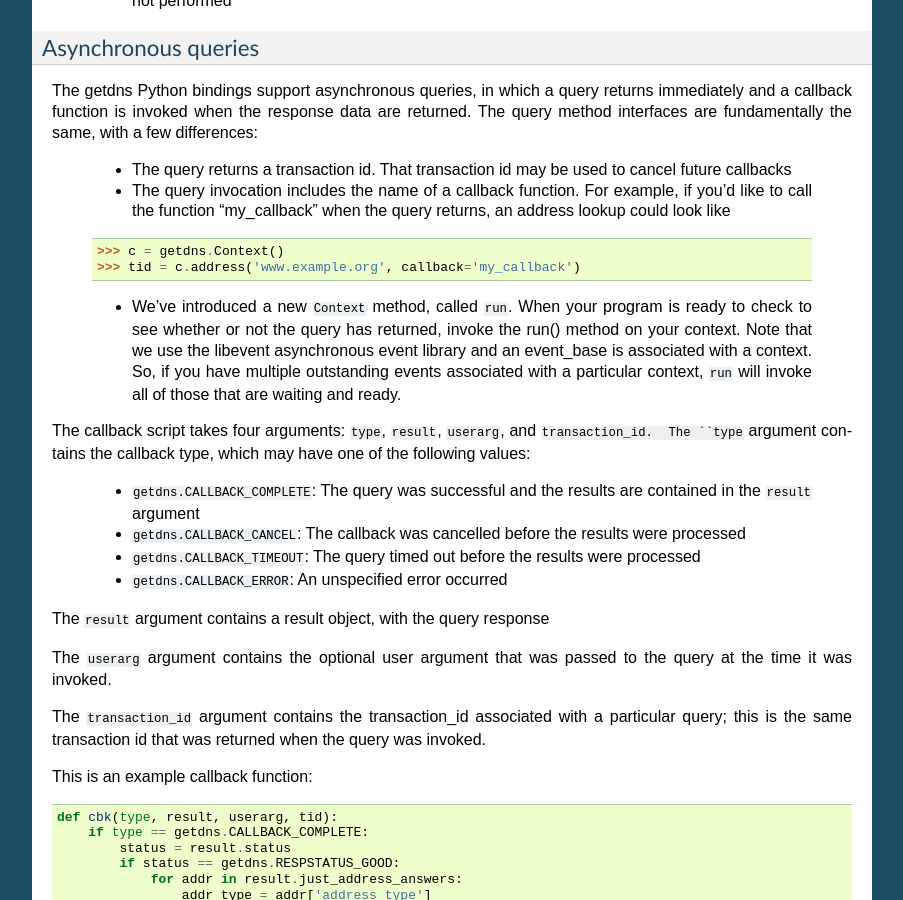
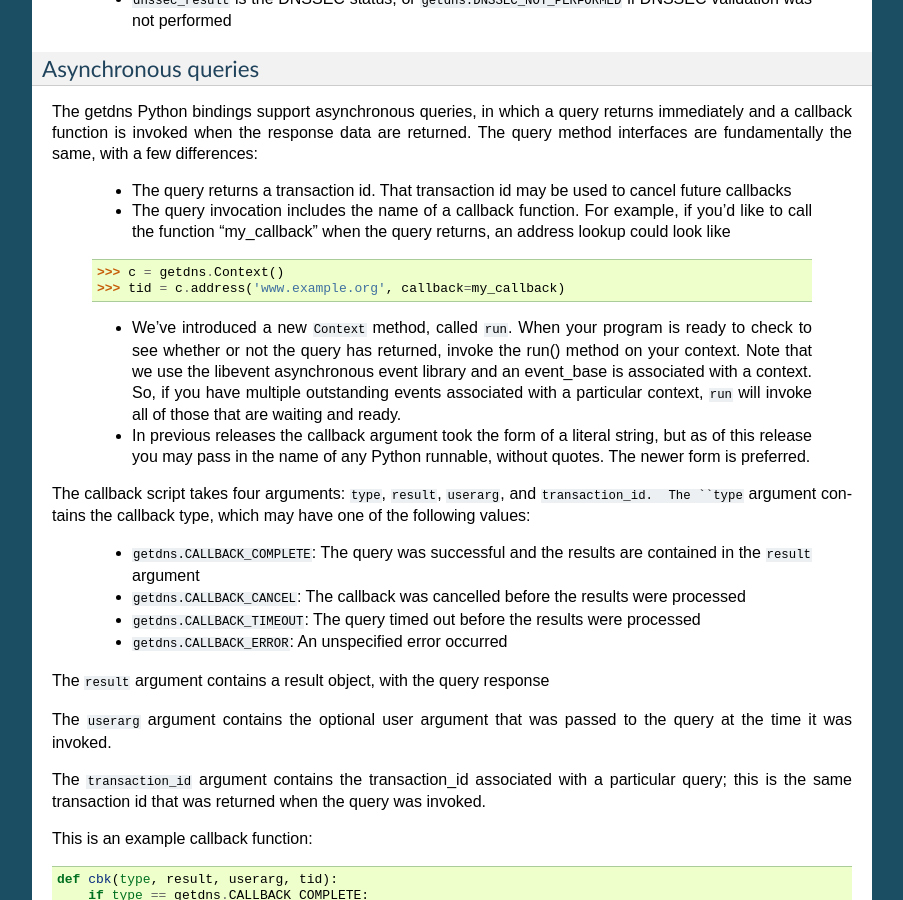
Before and after one commit to getdnsapi/getdns-python-bindings, a Sphinx documentation site: the page built from doc/functions.rst, in a window 1280 px wide and 900 px high, scrolled down 6259 px. Shown: the whole window, without its empty margins (198-1101 px from the left). Built offline with Sphinx 7.4.7, drawn with Linux system fonts in a browser that asks for light colours; some of the changed text lies outside the part shown.

Commit message:
Updated documentation to match current code

```diff
--- a/doc/functions.rst
+++ b/doc/functions.rst
@@ -66,7 +66,9 @@ as its methods and attributes.
    element 0, second as list element 1, and so on).  The
    possible values are ``getdns.TRANSPORT_UDP``,
    ``getdns.TRANSPORT_TCP``, ``getdns.TRANSPORT_TLS``,
-   and ``getdns.TRANSPORT_STARTTLS``.
+   and ``getdns.TRANSPORT_STARTTLS``.  [n.b.: *the
+   ``dns_transport`` attribute is still supported but will
+   be deprecated in a future release*]
 
   .. py:attribute:: limit_outstanding_queries
 
@@ -442,7 +444,7 @@ differences:
      address lookup could look like
 
    >>> c = getdns.Context()
-   >>> tid = c.address('www.example.org', callback='my_callback')
+   >>> tid = c.address('www.example.org', callback=my_callback)
 
    * We've introduced a new ``Context`` method, called
      ``run``.  When your program is ready to check to see
@@ -453,6 +455,11 @@ differences:
      outstanding events associated with a particular
      context, ``run`` will invoke all of those that are
      waiting and ready.
+
+   * In previous releases the callback argument took the
+     form of a literal string, but as of this release you
+     may pass in the name of any Python runnable, without
+     quotes.  The newer form is preferred.
 
 The callback script takes four arguments: ``type``,
 ``result``, ``userarg``, and ``transaction_id.  The ``type``
```
